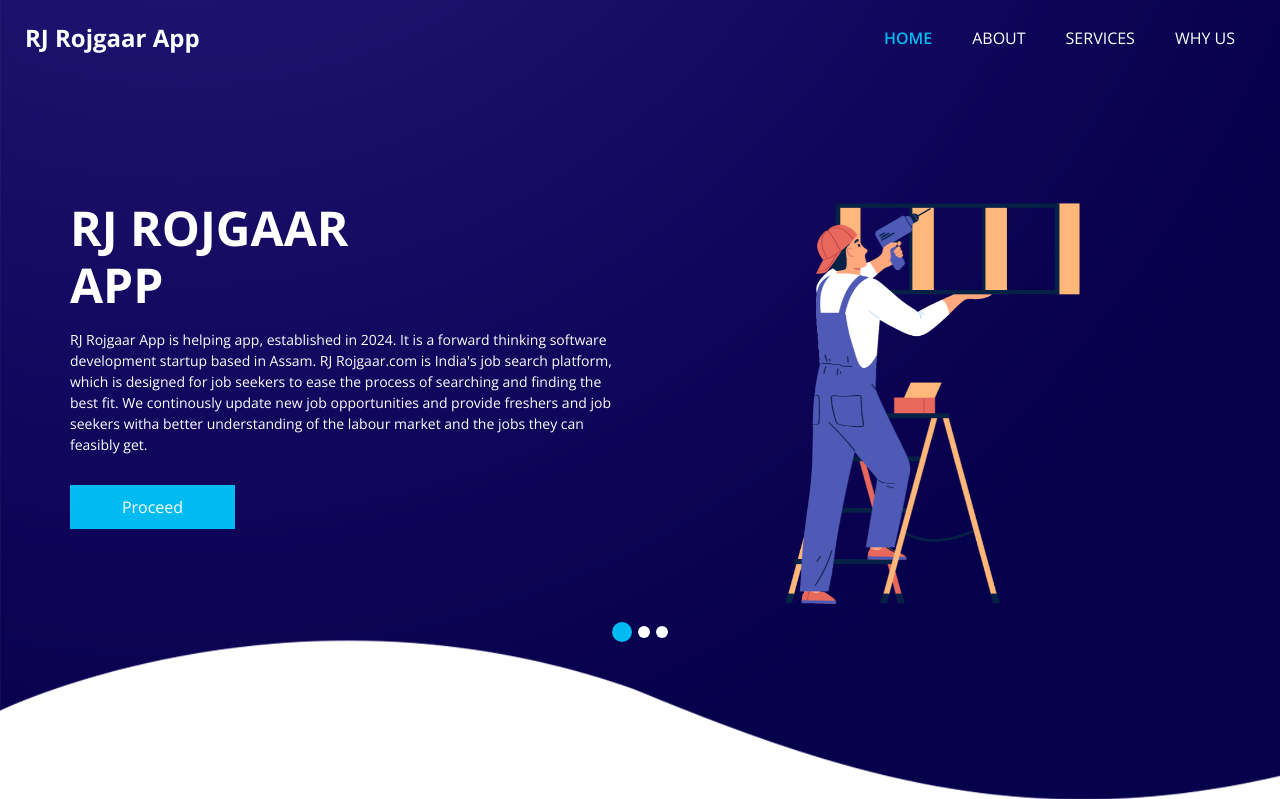
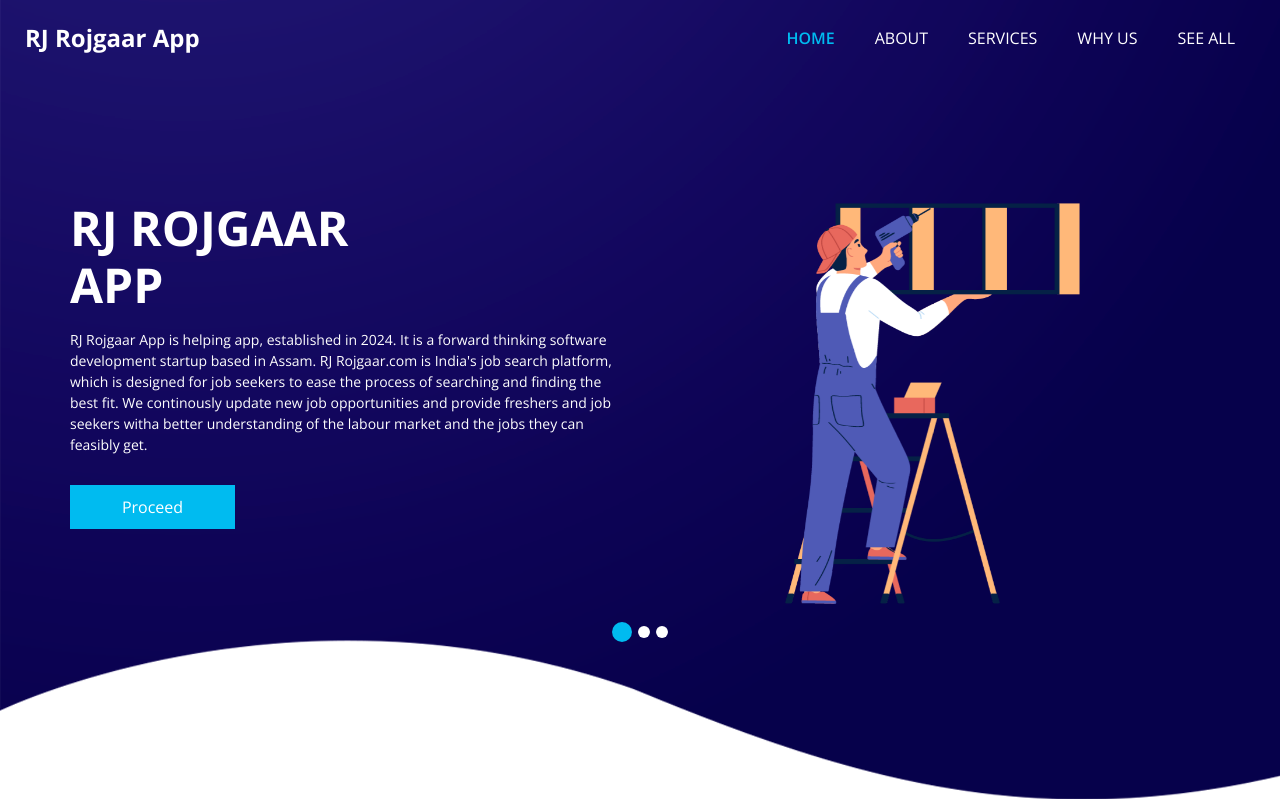
Before and after one commit to SAGAR-TAMANG/rojgaar-app, a Django app: page / in a window 1280 px wide. Shown: the top 799 px of the page. Run offline with Django 5.2, Linux system fonts and the light colour scheme; some libraries are stand-ins or nearby versions.

Commit message:
latest all

```diff
--- a/home/templates/index.html
+++ b/home/templates/index.html
@@ -82,6 +82,9 @@
               </li>
               <li class="nav-item">
                 <a class="nav-link" href="#why-us" hx-get="/why" hx-target="#details" hx-swap="innerHTML show:top">Why Us</a>
+              </li>
+              <li class="nav-item">
+                <a class="nav-link" href="https://docs.google.com/spreadsheets/d/1VCw5Obubx5kBRG3DYf2p6laiOD-0yfU0DsXSfZA2p34/edit?usp=sharing">See All</a>
               </li>
             </ul>
           </div>
```
